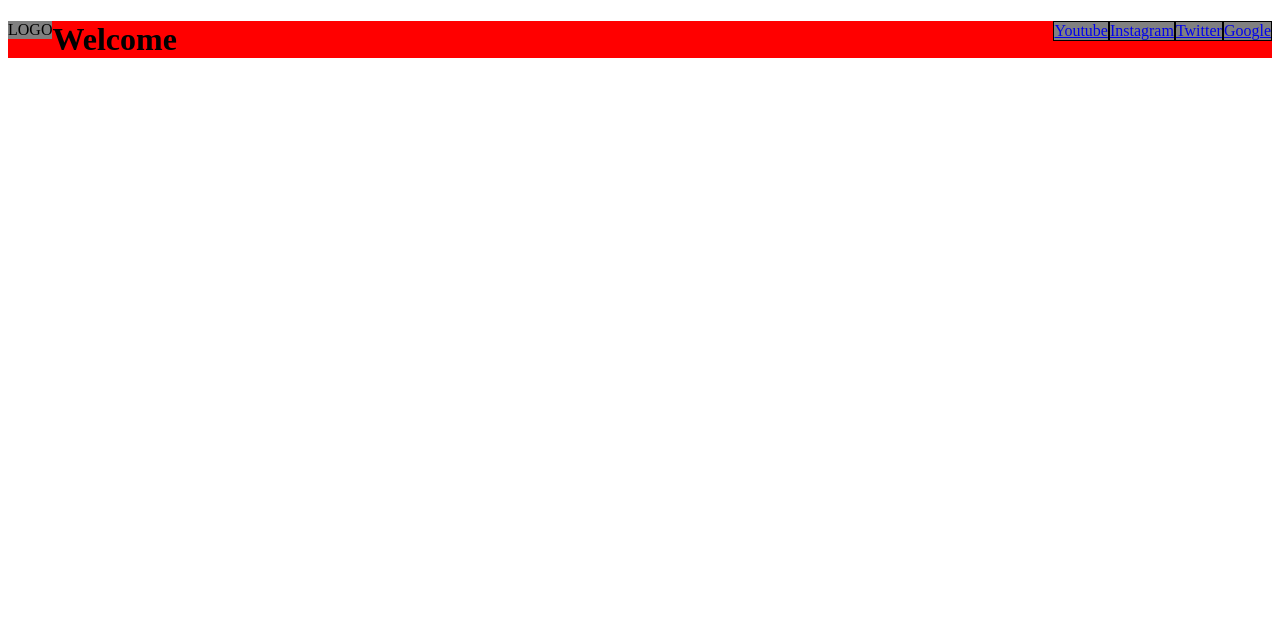
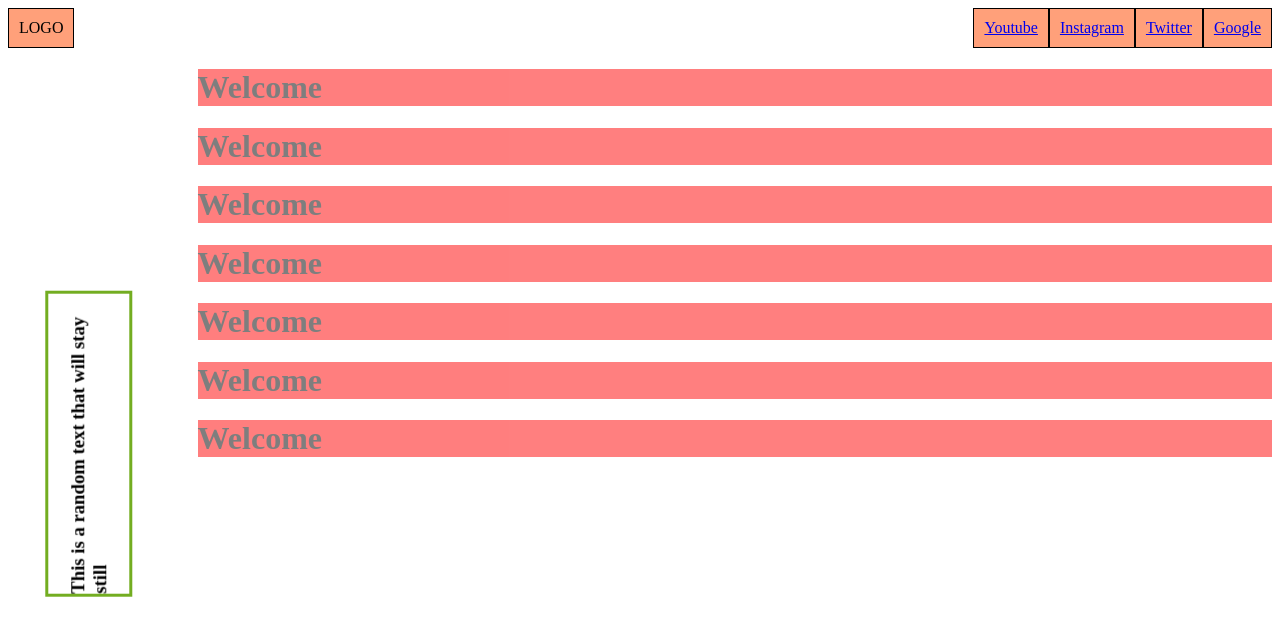
Before and after one commit to aktran321/css-practice, a website: page index.html in a window 1280 px wide. Drawn offline with Linux system fonts and the light colour scheme.

Commit message:
playing around with rotating text and made navbar hoizontal with left and right floats as well

```diff
--- a/index.html
+++ b/index.html
@@ -8,7 +8,6 @@
   </head>
   <body>
     <div class="wrapper">
-      <div>
       <nav>
         <ul class="right">
           <li><a href="https://www.google.com">Google</a></li>
@@ -17,13 +16,24 @@
           <li><a href="https://www.youtube.com">Youtube</a></li>
         </ul>
         <ul class="left">
-            <li>LOGO</li>
+          <li><a>LOGO</a></li>
         </ul>
       </nav>
-      </div>
-      <div>
+      <div class="main">
+        <h1>Welcome</h1>
+        <h1>Welcome</h1>
+        <h1>Welcome</h1>
+        <h1>Welcome</h1>
+        <h1>Welcome</h1>
+        <h1>Welcome</h1>
         <h1>Welcome</h1>
       </div>
+      <div class="fixed">
+        <h3>
+          This is a random text that will stay still
+        </h3>
+      </div>
+      <div></div>
     </div>
   </body>
 </html>
--- a/style.css
+++ b/style.css
@@ -5,12 +5,13 @@ ul {
   overflow: hidden;
 }
 li {
-  background-color: gray;
+  background-color: lightsalmon;
   float: right;
 }
 li a {
   display: block;
   border: solid black 1px;
+  padding: 10px;
 }
 
 .right {
@@ -22,4 +23,22 @@ li a {
 
 h1 {
   background-color: red;
+  opacity: 50%;
 }
+
+.fixed {
+  position: fixed;
+  top: 50%;
+  left: -5%;
+  width: 300px;
+  border: 3px solid #73ad21;
+  transform: rotate(270deg);
+}
+
+nav {
+  overflow: auto;
+}
+
+.main {
+  margin-left: 15%;
+}
```
Lines whose indentation alone changed are shown as unchanged.
